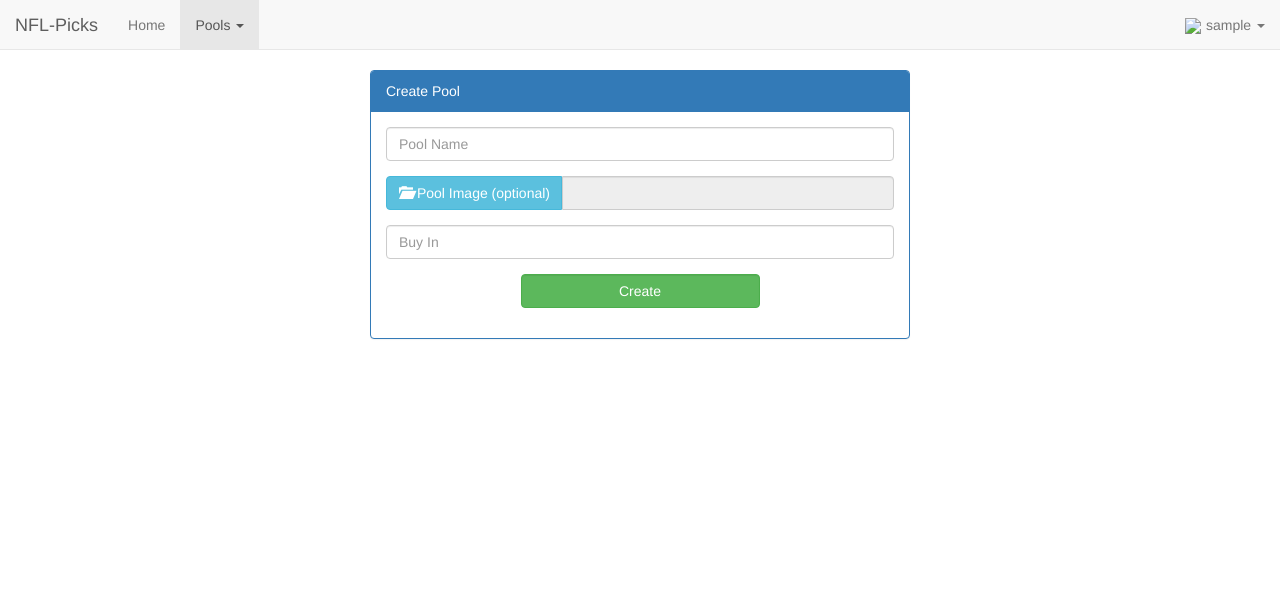
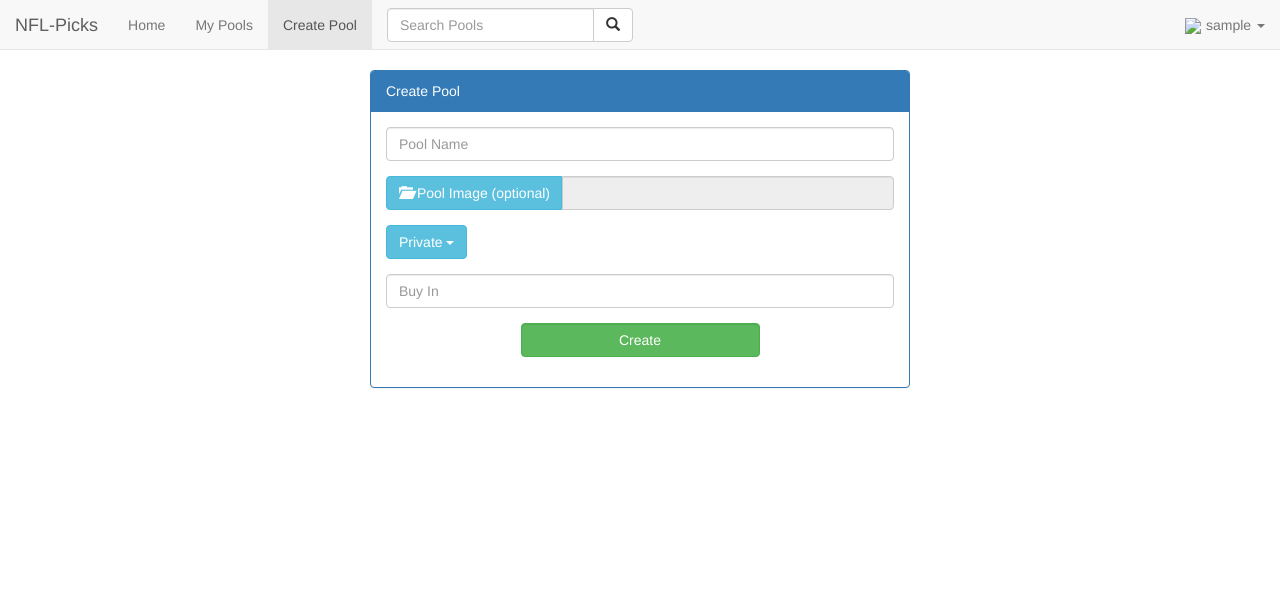
Before and after one commit to sm600817/SeniorProject, a PHP site: page /create_pool.php in a window 1280 px wide. Shown: the top 597 px of the page. Run offline with PHP 8.4, Linux system fonts and the light colour scheme; the visitor is signed in with stand-in values (Sample User, id 1); data that the repository does not hold is empty; some libraries are stand-ins or nearby versions.

Commit message:
Fixed invite bug. And initial work on public pools

```diff
--- a/NFL-Picks/create_pool.php
+++ b/NFL-Picks/create_pool.php
@@ -1,6 +1,6 @@
 <?php
 $title = 'Pools';
-$page = 'Pools';
+$page = 'Create Pool';
 include 'header.php';
 
 ?>
@@ -20,6 +20,12 @@ include 'header.php';
 						data-buttonName="btn-info">
 				</div>
 				<div class="form-group">
+					<select class="selectpicker" name="access" id="waccess" data-style="btn-info" data-width="fit" required>
+						<option selected='selected' value='Private'>Private</option>
+						<option value='Public'>Public</option>
+					 </select>
+				</div>
+				<div class="form-group">
 					<input type="number" name="buy_in" id="buy_in" tabindex="2" class="form-control" placeholder="Buy In" required>
 				</div>
 				<div class="form-group">
@@ -37,6 +43,7 @@ include 'header.php';
 	if(isset($_POST["pool-submit"])){
 		$manager = $_SESSION["email"];
 		$pool_name = $_POST["pool_name"];
+		$access = $_POST["access"];
 		$buy_in = $_POST["buy_in"];
 
 		if($_FILES['pool_img']['size'] > 0){
@@ -53,8 +60,8 @@ include 'header.php';
 			$content = addslashes($content);
 		}
 
-		$sql = "INSERT INTO pools(manager, pool_name, pool_image, buy_in, total_pot)
-				VALUES ('$manager', '$pool_name', '$content', '$buy_in', '$buy_in')";
+		$sql = "INSERT INTO pools(manager, access, pool_name, pool_image, buy_in, total_pot)
+				VALUES ('$manager', '$access', '$pool_name', '$content', '$buy_in', '$buy_in')";
 
 		if(mysqli_query($conn, $sql)){
 			$lastId = mysqli_insert_id($conn);
--- a/NFL-Picks/header.php
+++ b/NFL-Picks/header.php
@@ -53,14 +53,17 @@
             <?php if($title != "Log In"): ?>
             <ul class="nav navbar-nav">
                 <li <?php if($page == 'Home') echo 'class = active'; ?>><a href="Home.php">Home</a></li>
-                <li <?php if($page == 'Pools') echo 'class = active ';?>dropdown>
-                    <a class="dropdown-toggle" data-toggle="dropdown" href="#">Pools
-                        <span class="caret"></span>
-                    </a>
-                    <ul class="dropdown-menu">
-                        <li><a href="my_pools.php">My Pools</a></li>
-                        <li><a href="create_pool.php">Create Pool</a></li>
-                    </ul>
+                <li <?php if($page == 'My Pools') echo 'class = active ';?>><a href="my_pools.php">My Pools</a></li>
+                <li <?php if($page == 'Create Pool') echo 'class = active ';?>><a href="create_pool.php">Create Pool</a></li>
+                <li <?php if($page == 'Find Pools') echo 'class = active ';?>>
+                    <form class="navbar-form" role="search" action="search_pools.php" method="post">
+                        <div class="input-group">
+                            <input type="text" class="form-control" placeholder="Search Pools" name="pool-srch" id="pool-srch">
+                            <div class="input-group-btn">
+                                <button class="btn btn-default" type="submit"><i class="glyphicon glyphicon-search"></i></button>
+                            </div>
+                        </div>
+                    </form>
                 </li>
             </ul>
             <ul class="nav navbar-nav navbar-right">
--- a/NFL-Picks/invite.php
+++ b/NFL-Picks/invite.php
@@ -29,7 +29,8 @@ foreach($invitees as $invitee){
 
     $sql = "SELECT pool_id
             FROM scores
-            WHERE user = '$invitee'";
+            WHERE user = '$invitee'
+            AND pool_id = $poolId";
     $result = mysqli_query($conn, $sql);
     if (mysqli_num_rows($result) > 0){
         echo "<div class='alert alert-warning alert-dismissible'>
--- a/NFL-Picks/my_pools.php
+++ b/NFL-Picks/my_pools.php
@@ -1,6 +1,6 @@
 <?php
 $title = 'Pools';
-$page = 'Pools';
+$page = 'My Pools';
 include 'header.php';
 ?>
 <?php
```
Also changed, not shown: NFL-Picks/pool_view.php (+9 -3 lines), NFL-Picks/search_pools.php (added, +30 -0 lines).
